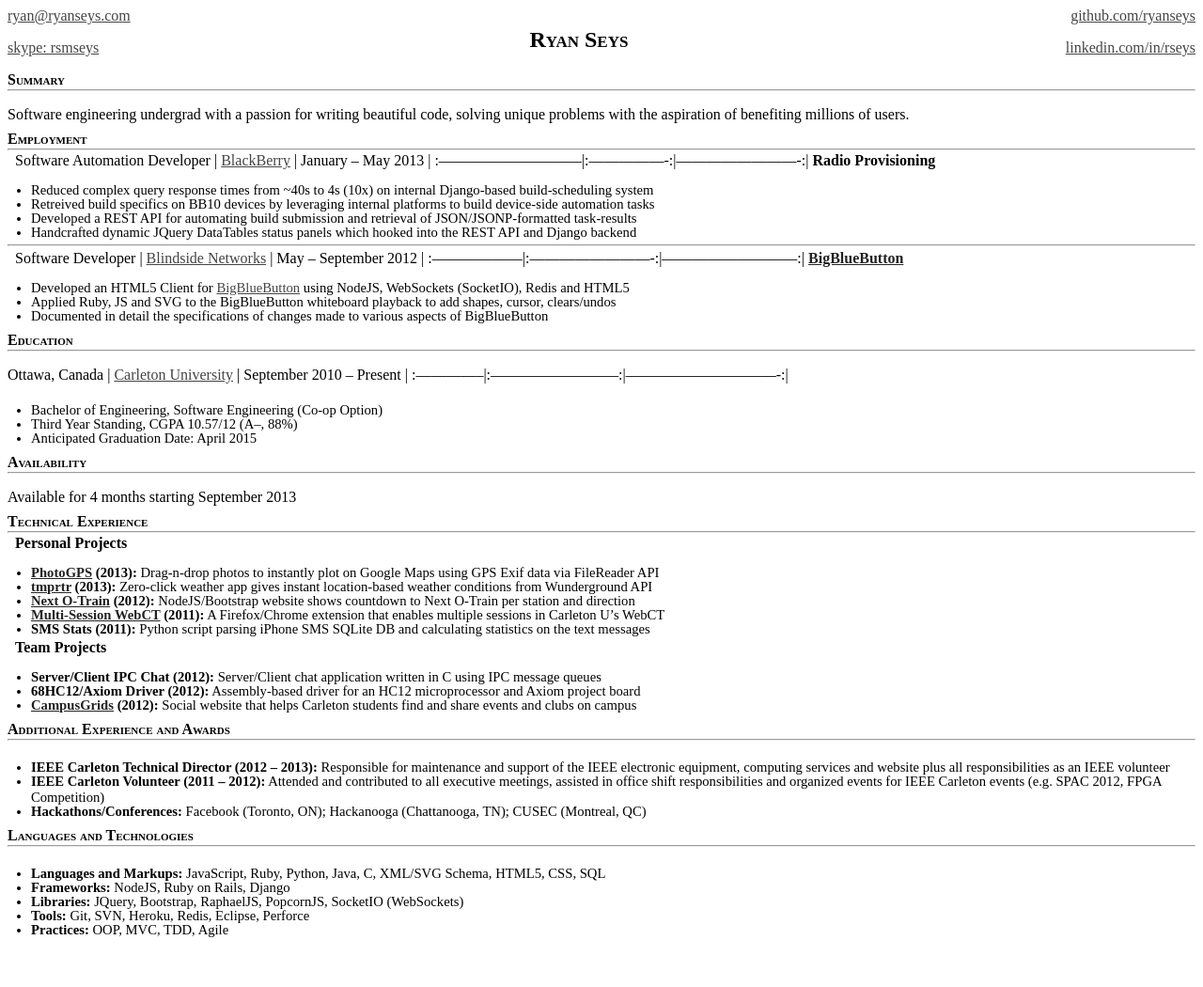
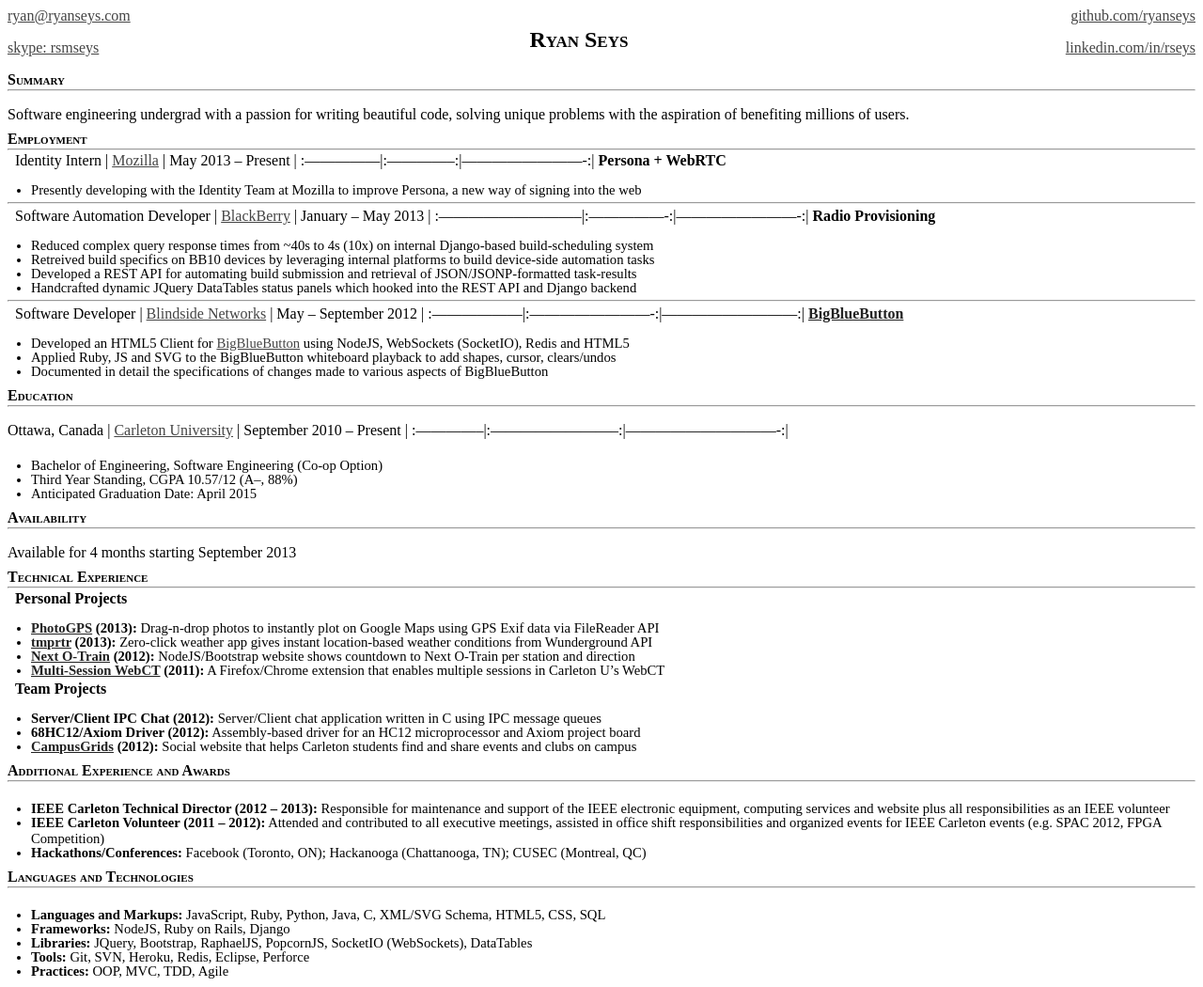
Before and after one commit to tl-dr/ryanseys.com, a Jekyll site: the page built from _posts/2013-01-12-resume.md, in a window 1280 px wide. Shown: the whole page at 94% size. Built offline with Jekyll 4.4.1, drawn with Linux system fonts in a browser that asks for light colours; Markdown is read by kramdown in place of the engine named in the settings; before the commit the page ends 1006 px from its top, so only the background shows below that.

Commit message:
Add Mozilla to resume

```diff
--- a/_posts/2013-01-12-resume.md
+++ b/_posts/2013-01-12-resume.md
@@ -22,6 +22,14 @@ Software engineering undergrad with a passion for writing beautiful code, solvin
 
 #### Employment
 - - -
+
+Identity Intern | [Mozilla][moz] | May 2013 &ndash; Present |
+:---------------|:--------------:|-------------------------:|
+**Persona + WebRTC**
+{: .jobrole}
+- Presently developing with the Identity Team at Mozilla to improve Persona, a new way of signing into the web
+
+<hr style="margin-top:4px;margin-bottom:4px;" />
 
 Software Automation Developer | [BlackBerry][bb] | January &ndash; May 2013 |
 :-----------------------------|:----------------:|-------------------------:|
@@ -63,7 +71,6 @@ Available for 4 months starting September 2013
 - **[tmprtr][tmprtr] (2013):** Zero-click weather app gives instant location-based weather conditions from Wunderground API
 - **[Next O-Train][otrain] (2012):** NodeJS/Bootstrap website shows countdown to Next O-Train per station and direction
 - **[Multi-Session WebCT][webct] (2011):** A Firefox/Chrome extension that enables multiple sessions in Carleton U’s WebCT
-- **SMS Stats (2011):** Python script parsing iPhone SMS SQLite DB and calculating statistics on the text messages
 
 **Team Projects**
 {: .jobrole}
@@ -83,7 +90,7 @@ shift responsibilities and organized events for IEEE Carleton events (e.g. SPAC
 - - -
 - **Languages and Markups:**  JavaScript, Ruby, Python, Java, C, XML/SVG Schema, HTML5, CSS, SQL
 - **Frameworks:**             NodeJS, Ruby on Rails, Django
-- **Libraries:**              JQuery, Bootstrap, RaphaelJS, PopcornJS, SocketIO (WebSockets)
+- **Libraries:**              JQuery, Bootstrap, RaphaelJS, PopcornJS, SocketIO (WebSockets), DataTables
 - **Tools:**                  Git, SVN, Heroku, Redis, Eclipse, Perforce
 - **Practices:**              OOP, MVC, TDD, Agile
 
```
